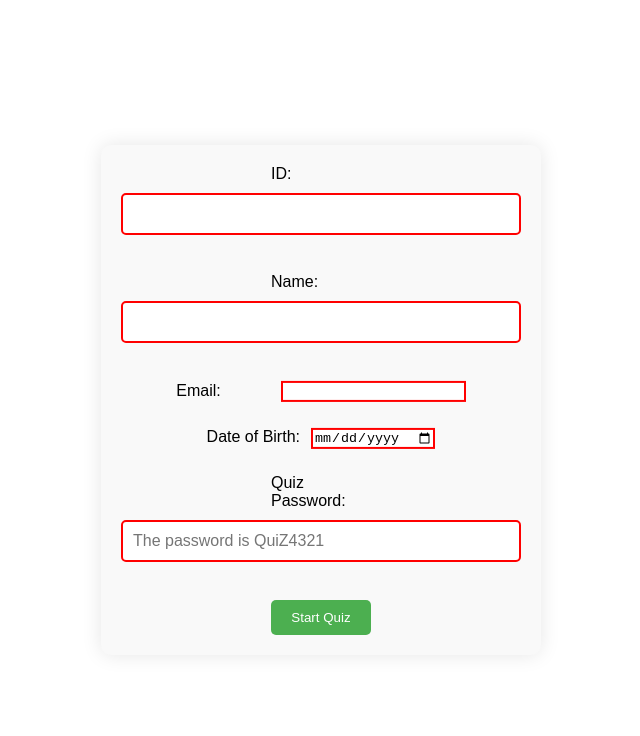
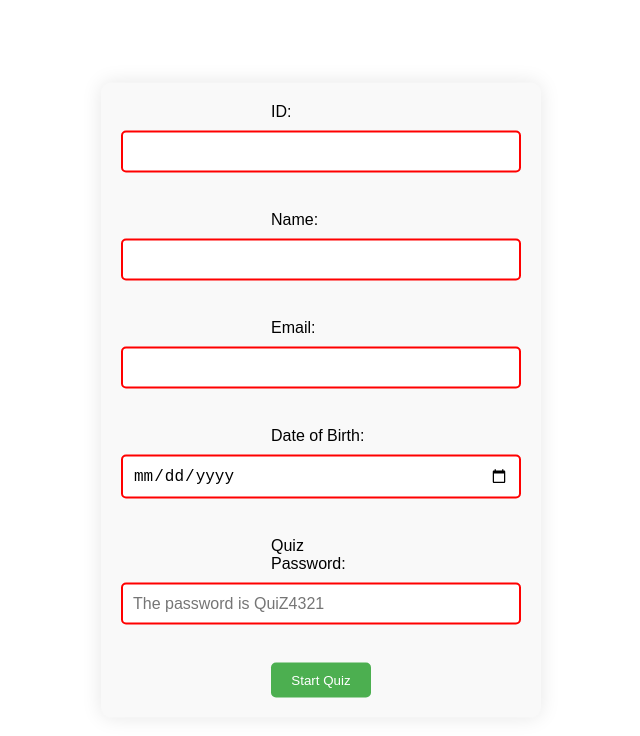
Before and after one commit to alexyouness7/Assignment1, a plain HTML site: page quiz.html in a window 1280 px wide. Shown: the whole page, without its empty margins (319-959 px from the left). Drawn offline with Linux system fonts and the light colour scheme.

Commit message:
Update quiz.css

```diff
--- a/quiz.css
+++ b/quiz.css
@@ -11,9 +11,7 @@ form {
     top: 50%;
     left: 50%;
     transform: translate(-50%, -50%);
-    }
-
-
+  }
 
   label {
     display: inline-block;
@@ -22,7 +20,7 @@ form {
     margin-bottom: 10px;
   }
 
-  input[type="text"], input[type="number"], input[type="password"] {
+  input[type="text"], input[type="number"], input[type="password"], input[type="email"], input[type="date"] {
     padding: 10px;
     border: none;
     border-radius: 5px;
```
